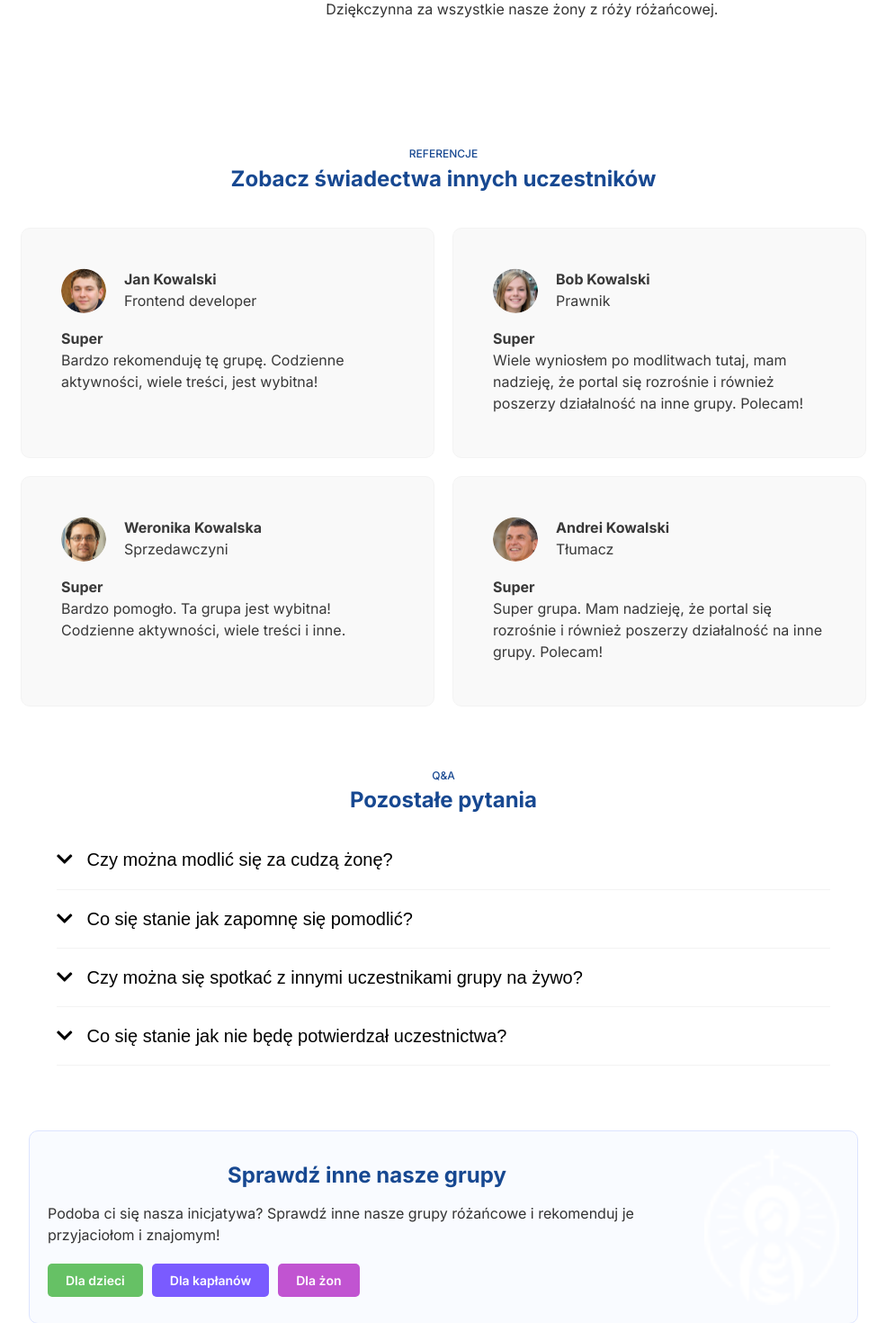
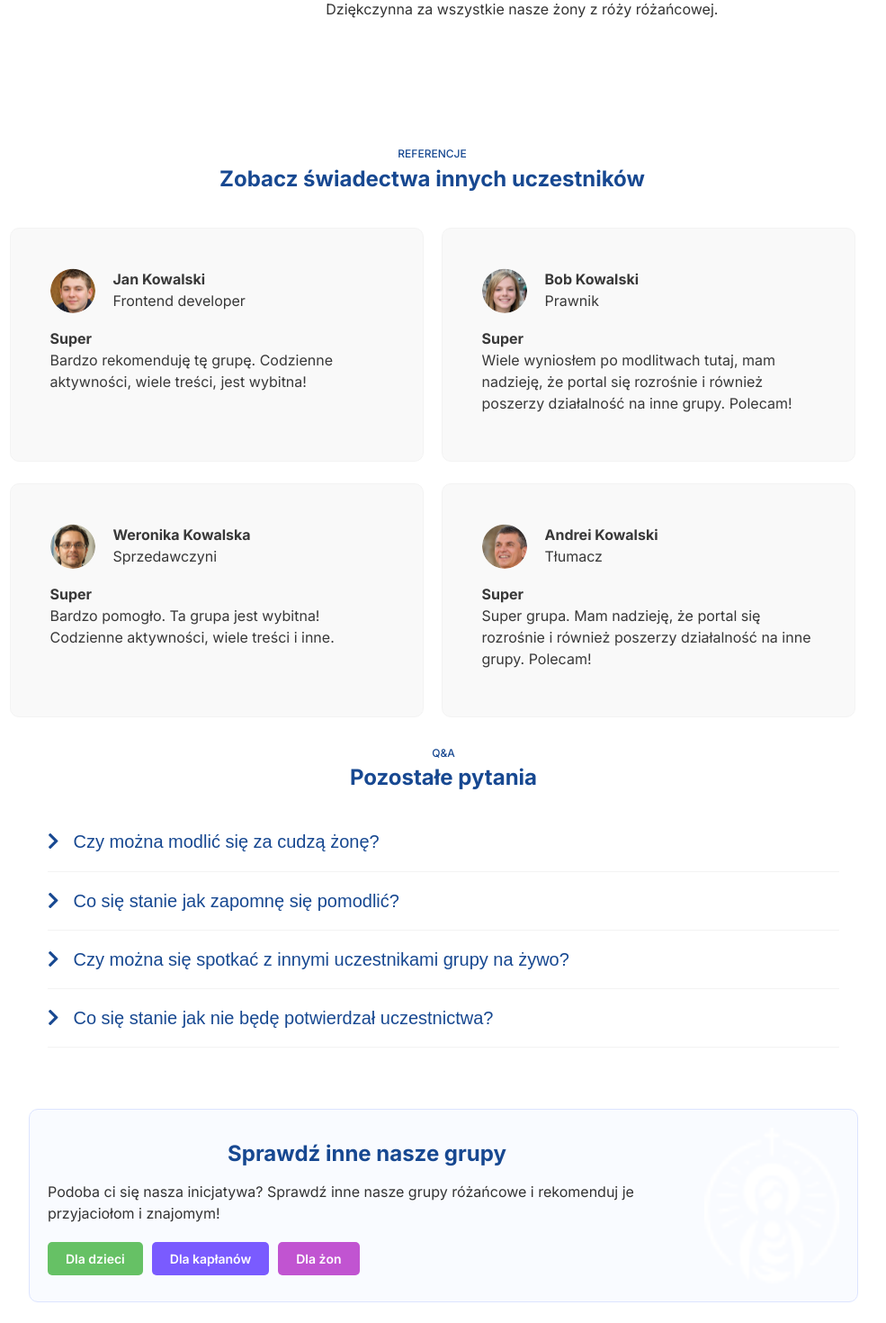
Before and after one commit to GosiaKolarska/rosary-site, a React (Create React App) app: page /groups in a window 1280 px wide. Shown: the part 3540-5010 px from the top of the page at 90% size, without its empty margins (147-1132 px from the left). Built offline with nearby package versions, Linux system fonts and the light colour scheme.

Commit message:
updated homepage styles

```diff
--- a/src/components/Footer.module.css
+++ b/src/components/Footer.module.css
@@ -1,6 +1,6 @@
 .footer {
   background-color: #f9f9f9;
-  padding: 3rem 0 15px;
+  padding: 43px 0 15px;
   text-align: left;
 }
 
@@ -30,6 +30,7 @@
   line-height: 24px;
   text-align: left;
   color: #383838;
+  margin-bottom: 15px;
 }
 
 .footer__subtitle {
--- a/src/pages/Home/05_testimonials/HomeTestimonials.module.css
+++ b/src/pages/Home/05_testimonials/HomeTestimonials.module.css
@@ -1,10 +1,11 @@
 .testimonialsSection > div {
-  max-width: 940px;
+  max-width: 915px;
 }
 
 .testimonials {
-  padding: 33px 0;
+  padding: 33px 0 0;
   text-align: center;
+  margin-left: -25px;
 }
 
 .testimonialsSubtitle {
@@ -28,14 +29,14 @@
 .grid {
   display: grid;
   grid-template-columns: repeat(auto-fit, minmax(460px, 1fr));
-  gap: 20px;
+  gap: 24px 20px;
   padding-top: 20px;
 }
 
 .card {
   background-color: #f9f9f9;
   border-radius: 10px;
-  padding: 44px 44px 48px;
+  padding: 44px 44px 52px;
   margin: 0;
   border: 1px solid #f3f3f3;
   display: flex;
--- a/src/pages/Home/06_faq/HomeFAQ.js
+++ b/src/pages/Home/06_faq/HomeFAQ.js
@@ -46,7 +46,9 @@ const HomeFAQ = () => {
                 >
                   <i
                     className={`fas ${
-                      openIndex === index ? "fa-chevron-up" : "fa-chevron-down"
+                      openIndex === index
+                        ? "fa-chevron-down"
+                        : "fa-chevron-right"
                     } ${styles.icon}`}
                   ></i>
                   {faq.question}
--- a/src/pages/Home/06_faq/HomeFAQ.module.css
+++ b/src/pages/Home/06_faq/HomeFAQ.module.css
@@ -1,5 +1,5 @@
 .faq {
-  padding: 2rem 10px;
+  padding: 28px 0;
   text-align: center;
 }
 
@@ -22,6 +22,7 @@ h2 {
 }
 
 .questions {
+  padding-top: 5px;
 }
 
 .questionItem {
@@ -41,6 +42,7 @@ h2 {
   font-size: 20px;
   font-weight: 500;
   line-height: 24.2px;
+  color: #174891;
 }
 
 .chevron {
@@ -54,7 +56,7 @@ h2 {
   line-height: 24px;
   text-align: left;
   color: #383838;
-  padding: 8px 0;
+  padding: 15px 0;
   display: none;
 }
 
```
